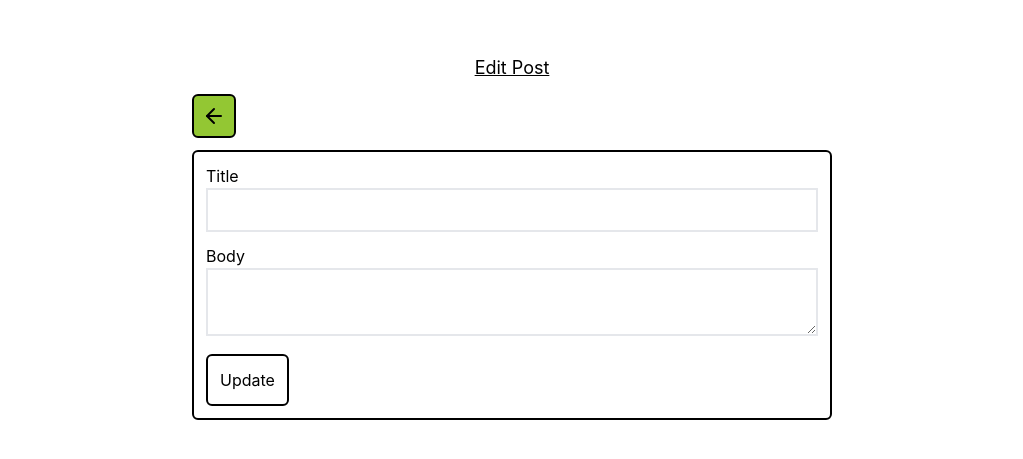
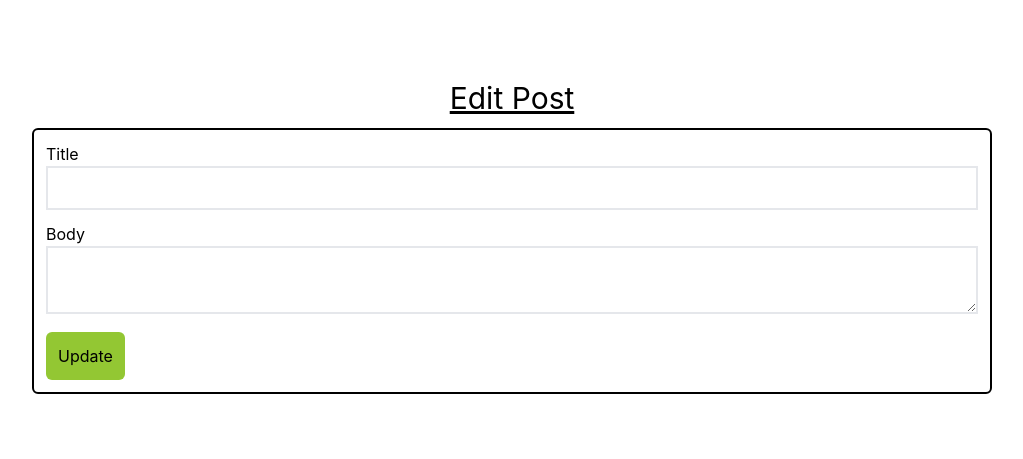
Before and after one commit to PeterCamejo/phoneafriend, a Next.js app: page /posts/1/edit in a window 1280 px wide. Shown: the part 163-622 px from the top of the page, without its empty margins (128-1151 px from the left). Built offline with nearby package versions, Linux system fonts and the light colour scheme.

Commit message:
Good on styling for now, next commit will start the auth implementation.

```diff
--- a/components/AuthorButtons.js
+++ b/components/AuthorButtons.js
@@ -34,7 +34,7 @@ const AuthorButtons = (props) => {
 
     return(
         <div className="container space-x-4 my-3">
-            <button className="p-2 text-2xl bg-flashRed border-solid rounded-md border-2 border-black"onClick={handleDelete}>
+            <button className="p-2 text-2xl bg-flashRed rounded-md"onClick={handleDelete}>
                 <FaTrashAlt />
             </button>
             <Link href={{pathname: `/posts/${props.post._id}/edit`,
@@ -45,7 +45,7 @@ const AuthorButtons = (props) => {
                     _id: props.post._id
                 }
             }}>
-                <button className="p-2 rounded-md border-solid border-2 bg-flashGreen border-black">
+                <button className="p-2 rounded-md bg-flashGreen ">
                     <FaEdit className="text-2xl" />
                 </button>
             </Link>
--- a/components/comment/Comment.js
+++ b/components/comment/Comment.js
@@ -23,10 +23,12 @@ const Comment = (props) =>{
 
         if(data){
             deleteComment(props.comment);
-            return setPageFlash("Comment deleted!", false);
-        }else{
-            return setPageFlash('Error occured trying to delete' ,  true);
         }
+        //     return setPageFlash("Comment deleted!", false);
+        // }else{
+        //     return setPageFlash('Error occured trying to delete' ,  true);
+        // }
+        return
 
 
     }
--- a/components/comment/Comments.js
+++ b/components/comment/Comments.js
@@ -15,7 +15,7 @@ const Comments = (props) =>{
     const forceUpdate = useCallback(() => updateState({}), []);
 
     const addComment = (comment) =>{
-        comments.push(comment);
+        comments.unshift(comment);
         setComments(comments);
         forceUpdate();
     }
--- a/components/comment/NewCommentForm.js
+++ b/components/comment/NewCommentForm.js
@@ -39,10 +39,11 @@ const NewCommentForm = (props) =>{
         if(data){
             setBody("");
             addComment(data.data);
-            return setPageFlash("Comment posted!", false);
-        }else{
-            return setPageFlash("An Error has occured.", true);
         }
+        //     return setPageFlash("Comment posted!", false);
+        // // }else{
+        //     return setPageFlash("An Error has occured.", true);
+        // }
 
 
 
@@ -51,7 +52,7 @@ const NewCommentForm = (props) =>{
 
 
     return (
-        <div className="container p-3 mb-3 w-full flex flex-row rounded-md border-black border-2 border-solid">
+        <div className="container p-3 mb-3 w-full flex flex-row rounded-md border-slate-300 border-2 border-solid">
             <h1 className="h-full">Add a comment:</h1>
             <form onSubmit={handleSubmit} className="w-full">
                 <textarea className="w-full mb-3 border-solid border-2"
@@ -62,7 +63,7 @@ const NewCommentForm = (props) =>{
                           required>
 
                 </textarea>
-                <button className="p-3 bg-pafGreen rounded-md border-solid border-black border-2" type="submit">
+                <button className="p-3 bg-pafGreen rounded-md" type="submit">
                     Submit
                 </button>
             </form>
--- a/components/post/PostBody.js
+++ b/components/post/PostBody.js
@@ -7,13 +7,6 @@ const PostBody = (props) =>{
 
     return(
         <div className="container flex flex-col justify-center w-full text-center items-center">
-            <div className="container flex flex-row mb-3">
-                <Link href="/">
-                    <button className="p-2 text-2xl border-solid bg-pafGreen rounded-md border-black border-2">
-                        <FiArrowLeft />
-                    </button>
-                </Link>
-            </div>
             <div className='container border-solid pb-2 rounded-md border-black border-2'>
                 <div className='shadow-lg p-5 bg-pafTeal '>
                     <h1 className='text-2xl font-medium text-left'>{post.title}</h1>
--- a/pages/index.js
+++ b/pages/index.js
@@ -25,7 +25,7 @@ export default function Home(props) {
           <div className="container  mb-3">
             <Flash body={flashSuccess} />
             <Link href="/posts/new">
-              <button className='p-3 border-solid rounded-md border-2 border-black'>
+              <button className='p-3 bg-pafGreen rounded-md'>
                 Create New Post
               </button>
             </Link>
--- a/pages/posts/[id]/edit.js
+++ b/pages/posts/[id]/edit.js
@@ -57,21 +57,10 @@ const EditPost = (props) => {
 
     return(
         <div className="h-screen w-screen flex flex-col justify-center items-center">
-            <h1 className='underline mb-3 text-lg'>Edit Post</h1>
-            <div className='container w-1/2'>
+            <h1 className='underline mb-3 text-3xl'>Edit Post</h1>
+            <div className='container w-3/4'>
                 <Flash body={flashSuccess} />
                 {flashError && <FlashError body={flashError} />}
-                <div className='container'>
-                    <Link href={{pathname: `/posts/${props.post._id}`,
-                        query:{
-                            postId: props.post._id
-                        }
-                    }}>
-                    <button className="p-2 mb-3 text-2xl border-solid bg-pafGreen rounded-md border-black border-2">
-                        <FiArrowLeft />
-                    </button>
-                    </Link>
-                </div>
                 <div className="container p-3 rounded-md flex border-black border-2 border-solid ">
                     <form className="w-full" onSubmit={handleUpdate}>
                             <div className="mb-3">
@@ -92,7 +81,7 @@ const EditPost = (props) => {
                                 >
                                 </textarea>
                             </div>
-                            <button  className='p-3 cursor-pointer rounded-md border-solid border-black border-2'>
+                            <button  className='p-3 cursor-pointer bg-pafGreen rounded-md'>
                                 Update
                             </button>
                     </form>
--- a/pages/posts/new.js
+++ b/pages/posts/new.js
@@ -52,18 +52,11 @@ const NewPost = () =>{
 
     return (
     <div className="h-screen w-screen flex flex-col justify-center items-center">
-        <h1 className='mb-3 text-lg underline'> New Post</h1>
+        <h1 className='mb-3 text-3xl underline'> New Post</h1>
 
-        <div className='container w-1/2'>
+        <div className='container w-3/4'>
             <Flash body={flashSuccess} />
             {flashError && <FlashError body={flashError} />}
-            <div className='container'>
-                <Link href="/">
-                    <button className="p-2 mb-3 text-2xl border-solid bg-pafGreen rounded-md border-black border-2">
-                        <FiArrowLeft />
-                    </button>
-                </Link>
-            </div>
             <div className='container p-3 flex rounded-md border-solid border-2 border-black'>
                 <form onSubmit={handlePost} className='w-full '>
                     <div className='mb-3'>
```
